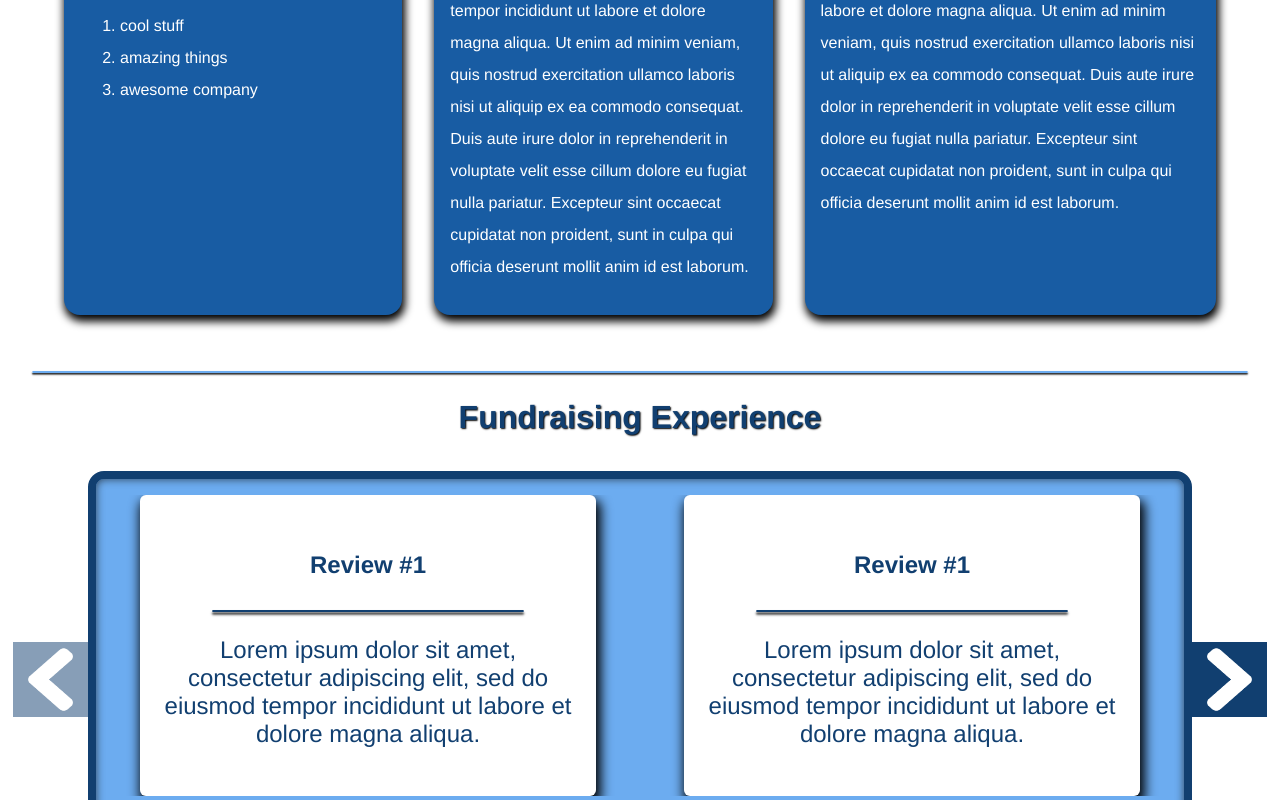
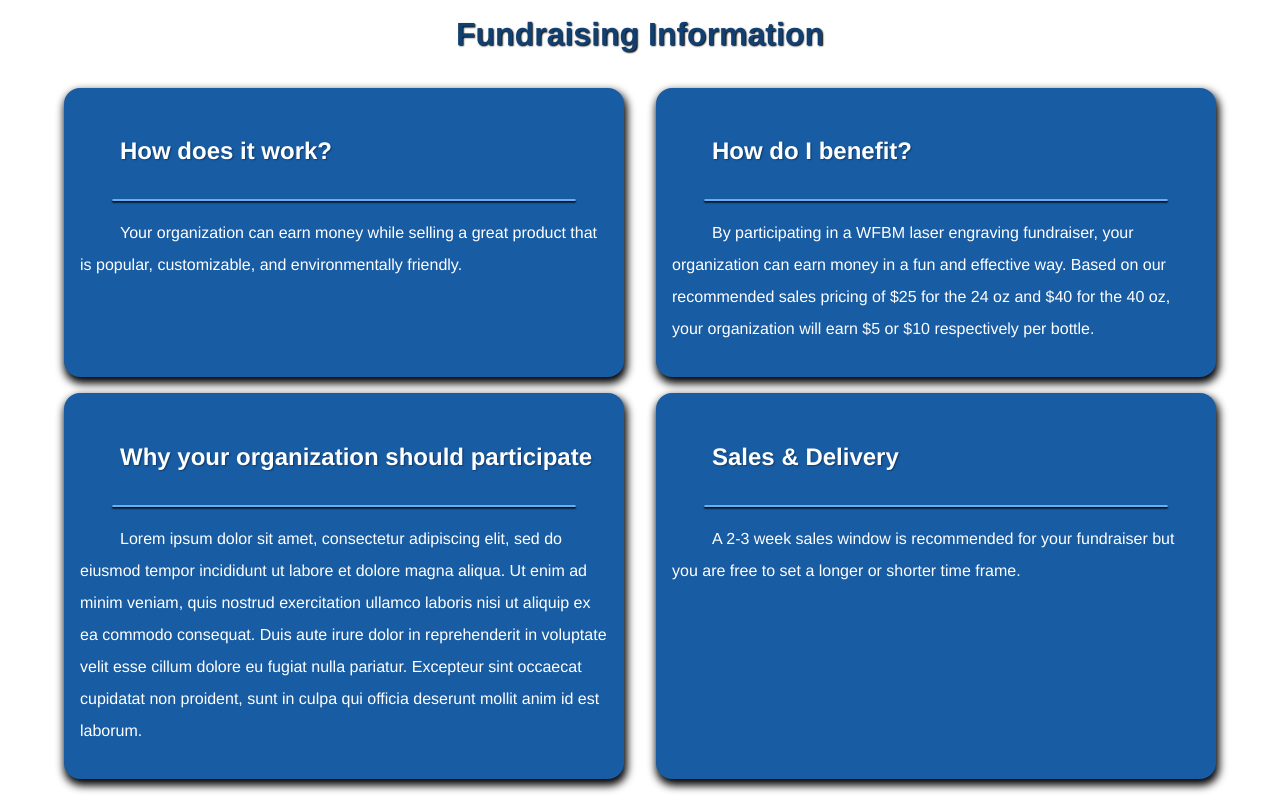
Before and after one commit to Giles-Aiden/VueEnterpriseSite, a Vue app in the folder client/: page /fundraising in a window 1280 px wide. Shown: the part 620-1420 px from the top of the page. Built offline with nearby package versions, Linux system fonts and the light colour scheme; what vuesax would draw is missing.

Commit message:
Fixed carousel load bug, added content
flexbox still erroring out

```diff
--- a/client/src/views/Fundraising.vue
+++ b/client/src/views/Fundraising.vue
@@ -49,15 +49,24 @@
       <h2>Fundraising Information</h2>
       <div id="info">
         <div>
-          <h4>Filler Text</h4>
-          <ul>
-            <li>cool stuff</li>
-            <li>amazing things</li>
-            <li>awesome company</li>
-          </ul>
+          <h4>How does it work?</h4>
+          <hr>
+          <p>
+            Your organization can earn money while selling a great product that is popular, customizable, and environmentally friendly.
+          </p>
         </div>
 
         <div>
+          <h4>How do I benefit?</h4>
+          <hr>
+          <p>
+            By participating in a WFBM laser engraving fundraiser, your organization can earn money in a fun and effective way. Based on our recommended sales pricing of $25 for the 24 oz and $40 for the 40 oz, your organization will earn $5 or $10 respectively per bottle.
+          </p>
+        </div>
+
+        <div>
+          <h4>Why your organization should participate</h4>
+          <hr>
           <p>
             Lorem ipsum dolor sit amet, consectetur adipiscing elit, sed do
             eiusmod tempor incididunt ut labore et dolore magna aliqua. Ut enim
@@ -70,14 +79,10 @@
         </div>
 
         <div>
+          <h4>Sales &#38; Delivery</h4>
+          <hr>
           <p>
-            Lorem ipsum dolor sit amet, consectetur adipiscing elit, sed do
-            eiusmod tempor incididunt ut labore et dolore magna aliqua. Ut enim
-            ad minim veniam, quis nostrud exercitation ullamco laboris nisi ut
-            aliquip ex ea commodo consequat. Duis aute irure dolor in
-            reprehenderit in voluptate velit esse cillum dolore eu fugiat nulla
-            pariatur. Excepteur sint occaecat cupidatat non proident, sunt in
-            culpa qui officia deserunt mollit anim id est laborum.
+            A 2-3 week sales window is recommended for your fundraiser but you are free to set a longer or shorter time frame.
           </p>
         </div>
       </div>
@@ -143,6 +148,11 @@ hr {
   box-shadow: black 0em 0.1em 0.1em;
 }
 /* -- CAROUSEL STYLES -- */
+.VueCarousel-slide {
+visibility: visible;
+flex-basis: 50%;
+width: 100%;
+}
 #imageArea {
   display: flex;
   flex-direction: row;
@@ -267,7 +277,7 @@ hr {
       border-radius: 1em;
       padding: 1em;
       margin: 0.5em 1em;
-      flex: 1 1 160px;
+      flex: 1 1 30em;
       background-color: #185ca3;
       color: white;
       line-height: 2em;
@@ -282,9 +292,6 @@ hr {
         list-style: visible;
         text-indent: 0em;
       }
-    }
-    div:last-of-type {
-      flex: 1.5 1 160px;
     }
   }
 }
```
